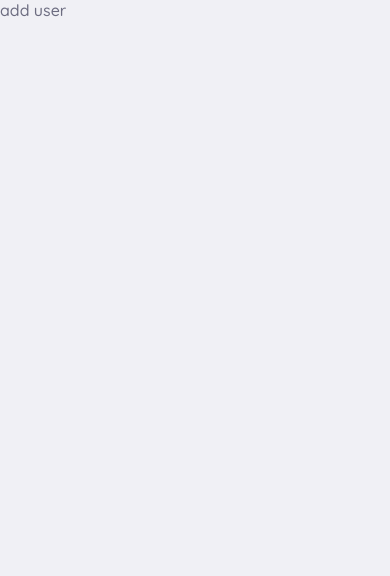
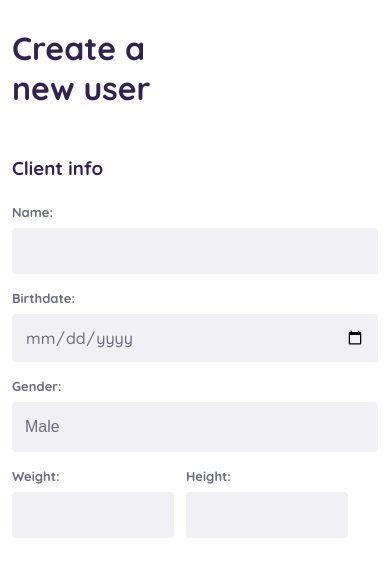
Before and after one commit to hang-up/danilo-tracker, a Vue app: page /#/adduser in a window 390 px wide. Shown: the top 576 px of the page. Built offline with nearby package versions, Linux system fonts and the light colour scheme.

Commit message:
wip creating add user form style

```diff
--- a/src/App.vue
+++ b/src/App.vue
@@ -11,6 +11,7 @@
   --primary-color: #34cb79;
   --title-color: #322153;
   --text-color: #6c6c80;
+  --light-grey: #f0f0f5;
 }
 
 * {
@@ -20,7 +21,7 @@
 }
 
 body {
-  background: #f0f0f5;
+  background: var(--light-grey);
   -webkit-font-smoothing: antialiased;
   color: var(--text-color);
 }
--- a/src/components/Header.vue
+++ b/src/components/Logo.vue
@@ -1,10 +1,10 @@
 <template>
-  <div class="header">
-    <h2 class="logo">Body tracker</h2>
+  <div class="logo">
+    <h2>Body tracker</h2>
   </div>
 </template>
 <style scoped>
-.header {
+.logo {
   margin: 48px 0 0;
 }
 </style>
--- a/src/views/Adduser.vue
+++ b/src/views/Adduser.vue
@@ -1,6 +1,45 @@
 <template>
   <div class="adduser">
-    <p>add user</p>
+    <div class="form-header">
+      <h1>Create a</h1>
+      <h1 class="title">new user</h1>
+      <h3 class="sub-title">Client info</h3>
+    </div>
+    <div class="form-group">
+      <div class="line">
+        <div class="form-item">
+          <label class="label" for="name">Name:</label>
+          <input class="input" type="text" name="name" />
+        </div>
+      </div>
+
+      <div class="line">
+        <div class="form-item">
+          <label class="label" for="birthdate">Birthdate:</label>
+          <input class="input" type="date" name="birthdate" />
+        </div>
+
+        <div class="form-item">
+          <label class="label" for="gender">Gender:</label>
+          <select class="input" name="gender">
+            <option value="male">Male</option>
+            <option value="female">Female</option>
+          </select>
+        </div>
+      </div>
+
+      <div class="line row">
+        <div class="form-item left">
+          <label class="label" for="weight">Weight:</label>
+          <input class="input number" type="number" name="weight" />
+        </div>
+        <div class="form-item right">
+          <label class="label" for="height">Height:</label>
+          <input class="input number" type="number" name="height" />
+        </div>
+      </div>
+
+    </div>
   </div>
 </template>
 
@@ -12,4 +51,118 @@ export default {
   components: {}
 };
 </script>
-<style scoped />
+<style scoped>
+* {
+  box-sizing: border-box;
+}
+
+/* Smartphones (portrait and landscape) ----------- */
+@media (min-width: 320px) and (max-width: 480px) {
+  .adduser {
+    padding: 12px;
+    max-width: 100%;
+    margin: 0 auto;
+    height: 100vh;
+  }
+
+  .form-header {
+    margin: 16px 0 0;
+  }
+
+  .line {
+    flex-direction: column;
+  }
+
+  .line.row {
+    flex-direction: row;
+    width: 50%;
+  }
+
+  .form-item.left {
+    margin-right: 6px;
+  }
+
+  .form-item.right {
+    margin-left: 6px;
+  }
+
+  .form-item {
+    margin: 0 0 16px;
+  }
+
+  .input.number {
+    max-width: 162px;
+    min-width: 100%;
+  }
+}
+
+/* Screen bigger then 481px */
+@media (min-width: 481px) {
+  .adduser {
+    padding: 40px;
+  }
+
+  .form-item {
+    margin: 12px;
+  }
+
+  .form-header {
+    margin: 0 12px;
+  }
+}
+
+/* General style */
+.adduser {
+  display: flex;
+  flex-direction: column;
+  background: #fff;
+  max-width: 736px;
+  margin: 0 auto;
+}
+
+.title {
+  margin-bottom: 48px;
+}
+
+.sub-title {
+  margin-bottom: 24px;
+}
+
+.line {
+  display: flex;
+  width: 100%;
+}
+
+.form-item {
+  display: flex;
+  flex-direction: column;
+  width: 100%;
+}
+
+.form-item .label {
+  color: var(--text-color);
+  font-size: 13px;
+  font-weight: 600;
+  margin-bottom: 8px;
+}
+
+.form-item .input {
+  background-color: var(--light-grey);
+  border: 1px solid var(--light-grey);
+  border-radius: 4px;
+  color: var(--text-color);
+  font-size: 16px;
+  outline: none;
+  padding: 12px;
+}
+
+.form-item .input:focus {
+  background-color: var(--light-grey);
+  border: solid 1px var(--primary-color);
+}
+
+.form-item select {
+  -webkit-appearance: none;
+  line-height: 24px;
+}
+</style>
--- a/src/views/Home.vue
+++ b/src/views/Home.vue
@@ -1,21 +1,21 @@
 <template>
   <div id="page-home">
     <div class="content">
-      <Header />
+      <Logo />
       <Main />
     </div>
-    <img alt="logo" src="../assets/home-background.svg" />
+    <img alt="logo" src="../assets/placeholder.svg" />
   </div>
 </template>
 
 <script>
 // @ is an alias to /src
-import Header from "../components/Header";
+import Logo from "../components/Logo";
 import Main from "../components/Main";
 
 export default {
   name: "Home",
-  components: { Header, Main }
+  components: { Logo, Main }
 };
 </script>
 <style scoped>
@@ -44,7 +44,7 @@ export default {
   align-items: flex-start;
 }
 
-@media (max-width: 900px) {
+/* @media (max-width: 900px) {
   #page-home .content {
     align-items: center;
     text-align: center;
@@ -65,5 +65,5 @@ export default {
   #page-home .content .main p {
     font-size: 24px;
   }
-}
+} */
 </style>
```
Also changed, not shown: src/assets/placeholder.svg (added).
